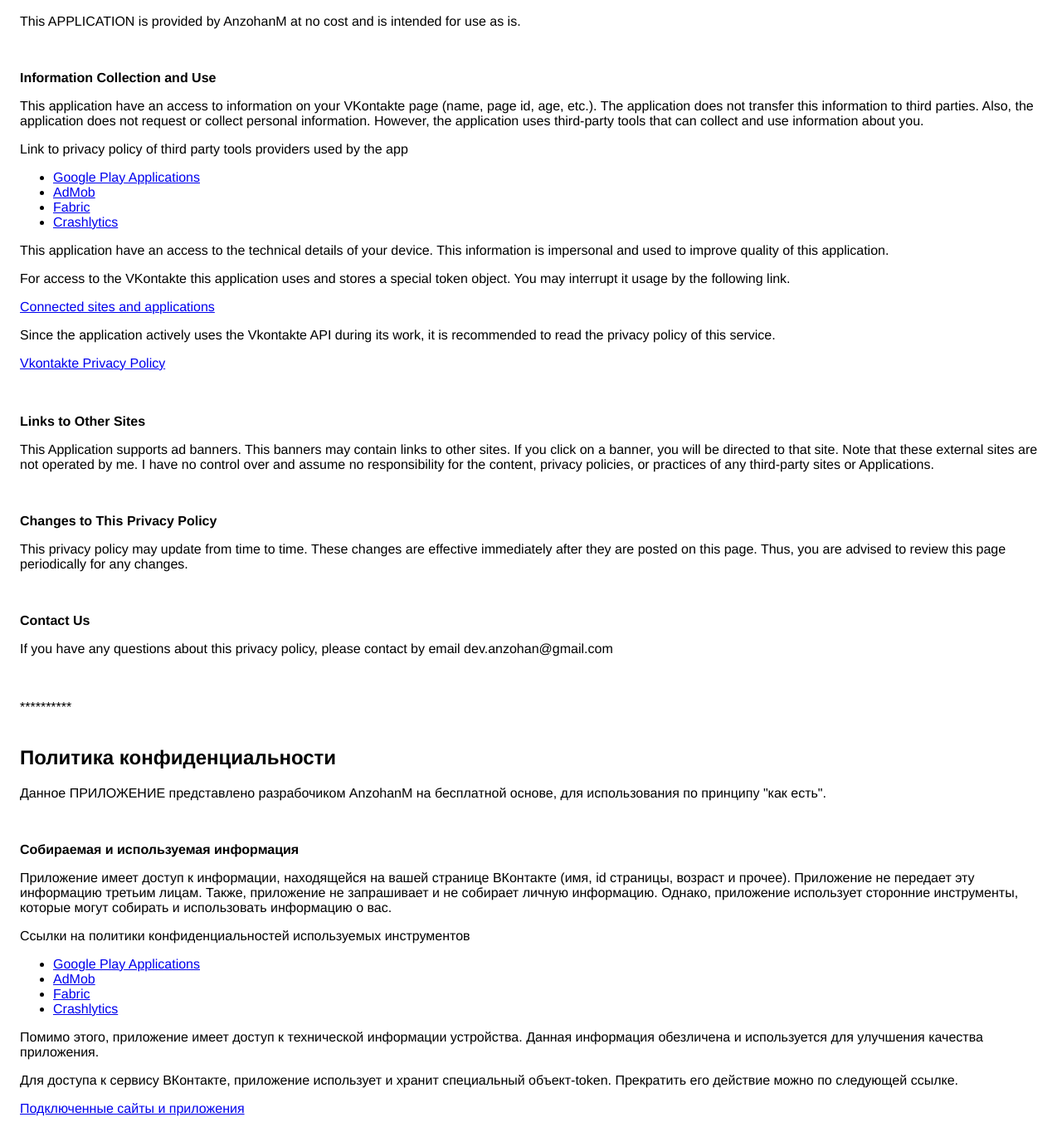
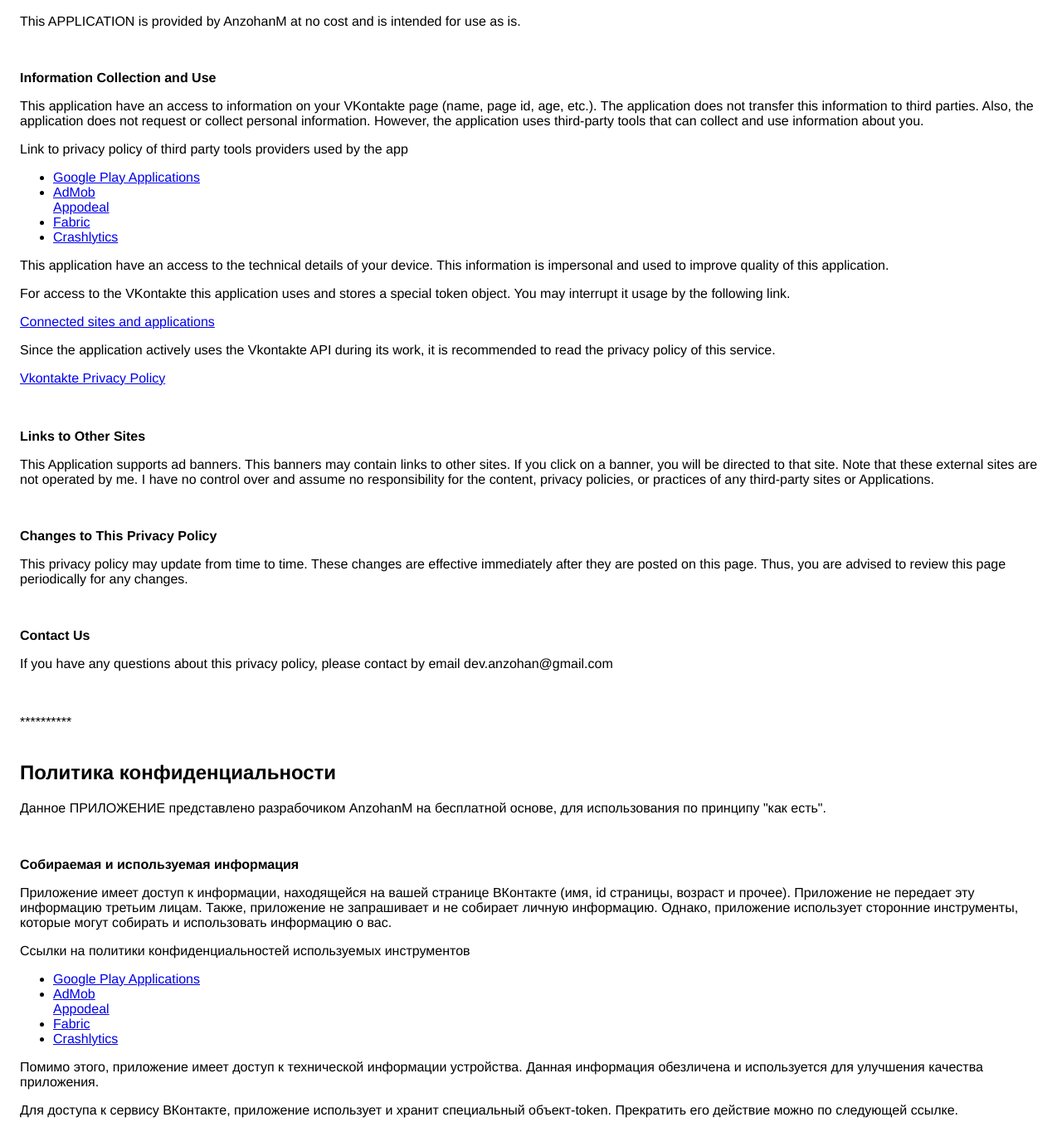
Before and after one commit to Anzohan/anzohan.github.io, a plain HTML site: page vkounter_privacy_policy.html in a window 1280 px wide. Shown: the part 75-1433 px from the top of the page at 83% size. Drawn offline with Linux system fonts and the light colour scheme.

Commit message:
Update vkounter_privacy_policy.html

```diff
--- a/vkounter_privacy_policy.html
+++ b/vkounter_privacy_policy.html
@@ -27,6 +27,7 @@
 		<div><p>Link to privacy policy of third party tools providers used by the app</p>
 			<ul><li><a href="https://www.google.com/policies/privacy/" target="_blank">Google Play Applications</a></li><li>
 			<a href="https://support.google.com/admob/answer/6128543?hl=en" target="_blank">AdMob</a></li>
+				<a href="https://www.appodeal.com/home/privacy-policy/" target"_blank">Appodeal</a></li>
 			<!----><!----><li><a href="https://fabric.io/privacy" target="_blank">Fabric</a></li><li>
 			<a href="http://try.crashlytics.com/terms/privacy-policy.pdf" target="_blank">Crashlytics</a></li>
 			<!----><!----></ul></div>
@@ -85,6 +86,7 @@
 			<div><p>Ссылки на политики конфиденциальностей используемых инструментов</p>
 				<ul><li><a href="https://www.google.com/policies/privacy/" target="_blank">Google Play Applications</a></li><li>
 				<a href="https://support.google.com/admob/answer/6128543?hl=en" target="_blank">AdMob</a></li>
+					<a href="https://www.appodeal.com/home/privacy-policy/" target"_blank">Appodeal</a></li>
 				<!----><!----><li><a href="https://fabric.io/privacy" target="_blank">Fabric</a></li><li>
 				<a href="http://try.crashlytics.com/terms/privacy-policy.pdf" target="_blank">Crashlytics</a></li>
 				<!----><!----></ul></div>
```
